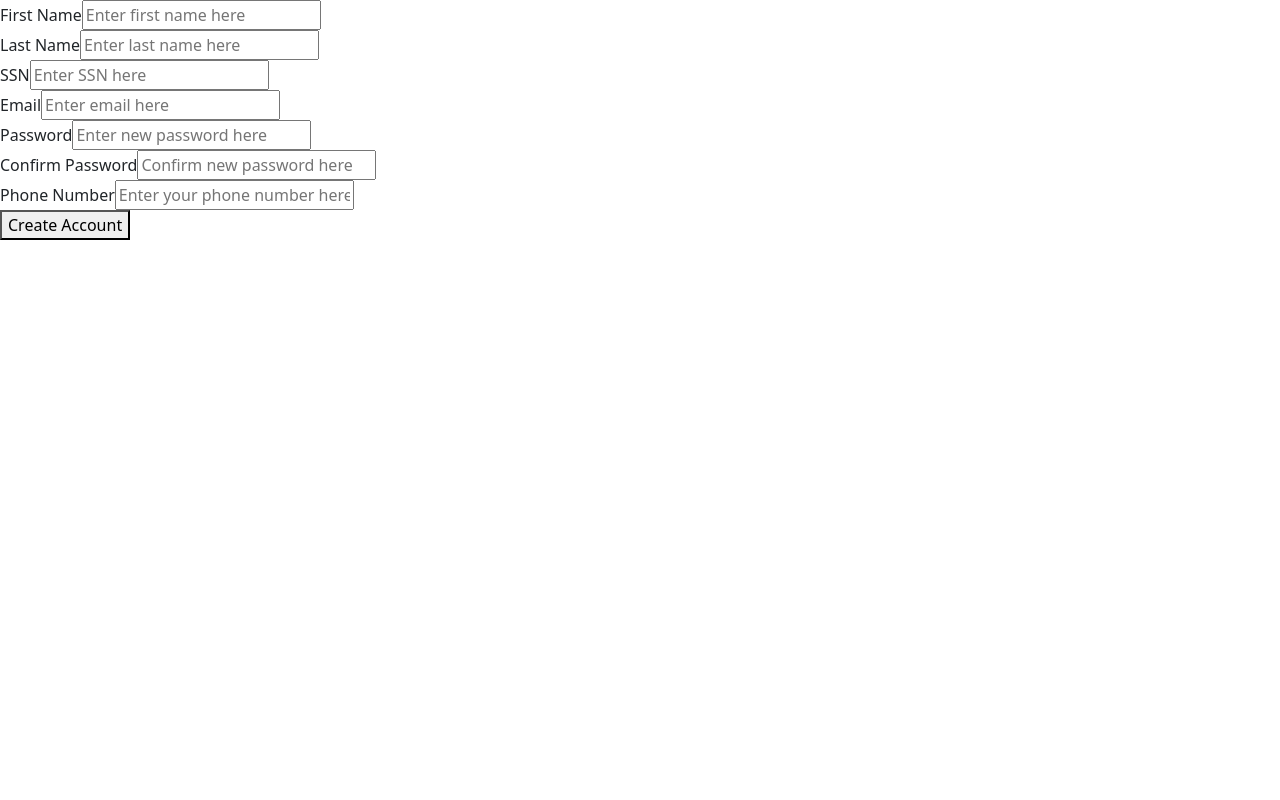
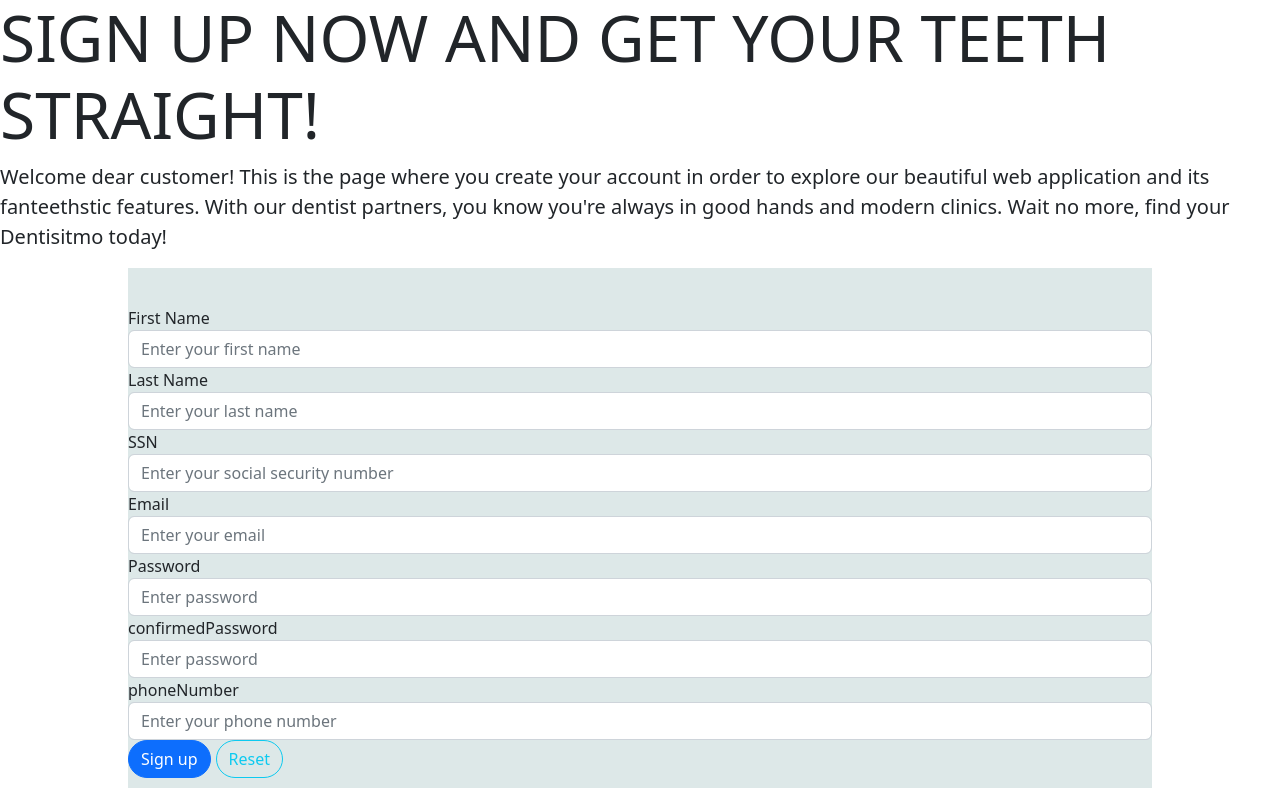
Before and after one commit to alaat91/Dentistemo-frontend, a Vue app: page /signup in a window 1280 px wide. Built offline with nearby package versions, Linux system fonts and the light colour scheme; no server answers.

Commit message:
Refactor sign-up page

```diff
--- a/jsconfig.json
+++ b/jsconfig.json
@@ -3,5 +3,10 @@
     "jsx": "preserve",
     "target": "ES5"
   },
+  "vueCompilerOptions": {
+    "extensions": [
+      ".vue"
+    ]
+  },
   "include": ["./src/**/*"]
 }
--- a/package.json
+++ b/package.json
@@ -32,6 +32,7 @@
     "husky": "^8.0.2",
     "lint-staged": "^13.0.3",
     "prettier": "^2.7.1",
-    "vite": "^3.2.3"
+    "vite": "^3.2.3",
+    "@volar-plugins/vetur": "latest"
   }
 }
--- a/src/views/Profile.vue
+++ b/src/views/Profile.vue
@@ -1,6 +1,6 @@
 <template>
   <div class="container-fluid">
- <h1 class="header"> Profile </h1>
+    <h1 class="header">Profile</h1>
     <!-- User information inputs-->
     <!--TODO: create input component for reuse + Implement Grid + create upload image functionality-->
     <!-- Implementation for the profile picture upload for the user -->
@@ -10,87 +10,113 @@
         <span class="glyphicon glyphicon-camera"></span>
         <span>Change Image</span>
       </label>
- <input id="file" type="file" onchange="loadFile(event)"/>
+      <input id="file" type="file" onchange="loadFile(event)" />
       <img src="" id="output" width="200" />
     </div>
 
     <div class="info">
       <form>
         <b-row class="lg-12">
-      <b-col cols="4">
-      </b-col>
+          <b-col cols="4"> </b-col>
           <b-col cols="3">
             <label for="firstNameLabel" class="name">First Name</label>
-      <input type="text" class="form-control" id="nameLabel" placeholder="">
+            <input
+              type="text"
+              class="form-control"
+              id="nameLabel"
+              placeholder=""
+            />
             <b-button v-b-modal.modal-1 class="btn btn-success">Edit</b-button>
             <b-modal id="modal-0" title="Enter new first name">
-      <input class="form-control" id="changename">
+              <input class="form-control" id="changename" />
             </b-modal>
           </b-col>
         </b-row>
-    <b-row >
-      <b-col cols="4">
-      </b-col>
+        <b-row>
+          <b-col cols="4"> </b-col>
           <b-col cols="3">
             <label for="lastNameLabel" class="name">Last Name</label>
-      <input  type="text" class="form-control" id="lastNameLabel" placeholder="">
+            <input
+              type="text"
+              class="form-control"
+              id="lastNameLabel"
+              placeholder=""
+            />
             <b-button v-b-modal.modal-1 class="btn btn-success">Edit</b-button>
             <b-modal id="modal-1" title="Enter new last name">
-      <input class="form-control" id="changename">
+              <input class="form-control" id="changename" />
             </b-modal>
           </b-col>
         </b-row>
 
         <b-row>
-        <b-col cols="4">
-      </b-col>
+          <b-col cols="4"> </b-col>
           <b-col cols="4">
             <label for="emailLabel" class="name">Email</label>
-    <input type="email" class="form-control" id="emailLabel" placeholder="">
-   <!--<button type="submit" class="btn btn-success">Edit</button> --> <!--   -->
+            <input
+              type="email"
+              class="form-control"
+              id="emailLabel"
+              placeholder=""
+            />
+            <!--<button type="submit" class="btn btn-success">Edit</button> -->
+            <!--   -->
             <b-button v-b-modal.modal-2 class="btn btn-success">Edit</b-button>
             <b-modal id="modal-2" title="Enter new email">
-      <input type="email" class="form-control" id="changename">
+              <input type="email" class="form-control" id="changename" />
             </b-modal>
           </b-col>
         </b-row>
         <!-- Add input form -->
         <b-row>
+          <b-col cols="4"> </b-col>
           <b-col cols="4">
-          </b-col>
-  <b-col cols="4">
-
             <label for="passwordLabel" class="name">Password</label>
-    <input type="password" class="form-control" id="passwordLabel" placeholder="">
-   <b-button v-b-modal.modal-3 id="buttonEdit" class="btn btn-success">Edit</b-button>
+            <input
+              type="password"
+              class="form-control"
+              id="passwordLabel"
+              placeholder=""
+            />
+            <b-button v-b-modal.modal-3 id="buttonEdit" class="btn btn-success"
+              >Edit</b-button
+            >
             <b-modal id="modal-3" title="Change password">
-    <div> Enter old password </div>
-      <input class="form-control"   type="password" id="changename">
-      <div> Enter new password </div>
-      <input class="form-control"  type="password" id="changename1" required>
+              <div>Enter old password</div>
+              <input class="form-control" type="password" id="changename" />
+              <div>Enter new password</div>
+              <input
+                class="form-control"
+                type="password"
+                id="changename1"
+                required
+              />
             </b-modal>
           </b-col>
         </b-row>
 
         <b-row>
- <b-col cols="4">
+          <b-col cols="4"> </b-col>
+          <b-col cols="2">
+            <button type="submit" class="btn btn-primary" id="backButton">
+              Go back
+            </button>
           </b-col>
           <b-col cols="2">
-  <button type="submit" class="btn btn-primary" id="backButton">Go back</button>
-  </b-col>
-  <b-col cols="2">
-  <button type="submit" class="btn btn-danger" id="deleteButton">Delete</button>
+            <button type="submit" class="btn btn-danger" id="deleteButton">
+              Delete
+            </button>
           </b-col>
           <b-col col="2">
-    <button type="submit" class="btn btn-primary" id="logoutButton">Log out</button>
+            <button type="submit" class="btn btn-primary" id="logoutButton">
+              Log out
+            </button>
           </b-col>
         </b-row>
       </form>
     </div>
   </div>
 </template>
-
-
 
 <script>
 export default {
@@ -99,12 +125,8 @@ export default {
       User: '',
     }
   },
-
 }
-
 </script>
-
-
 
 <style scoped>
 .header {
@@ -114,14 +136,13 @@ export default {
   font-weight: bold;
   padding-left: 3px;
   position: static;
-  background-color: lightskyblue ;
+  background-color: lightskyblue;
 }
-.name{
+.name {
   font-weight: bold;
 }
-#buttonEdit{
+#buttonEdit {
   margin-bottom: 20px;
-
 }
 
 label {
@@ -130,7 +151,7 @@ label {
 }
 input,
 label {
- margin: .4rem 0;
+  margin: 0.4rem 0;
 }
 .profile-pic {
   color: transparent;
@@ -164,7 +185,7 @@ label {
   align-items: center;
   background-color: rgba(0, 0, 0, 0.8);
   z-index: 10000;
- color: #FAFAFA;
+  color: #fafafa;
   transition: background-color 0.2s ease-in-out;
   border-radius: 100px;
   margin-bottom: 0;
--- a/src/views/SignUp.vue
+++ b/src/views/SignUp.vue
@@ -1,62 +1,99 @@
 <template>
-  <form @submit.prevent="submitHandler">
-    <div>
-      <label>First Name</label>
-      <input
-        type="firstName"
-        v-model="form.firstName"
-        placeholder="Enter first name here"
-      />
-    </div>
+  <div>
+    <b-jumbotron
+      header="SIGN UP NOW AND GET YOUR TEETH STRAIGHT!"
+      lead="Welcome dear customer!
+      This is the page where you create your account in order to explore our beautiful
+      web application and its fanteethstic features. With our dentist partners,
+      you know you're always in good hands and modern clinics. Wait no more,
+      find your Dentisitmo today!"
+    />
+    <b-form
+      class="col-12 col-md-4"
+      @submit.prevent="onSubmit"
+      @reset.prevent="onReset"
+      v-if="show"
+    >
+      <b-form-group id="input-group-1" label="First Name" label-for="input-1">
+        <b-form-input
+          id="input-1"
+          v-model="form.firstName"
+          type="firstname"
+          placeholder="Enter your first name"
+          required
+        ></b-form-input>
+      </b-form-group>
 
-    <div>
-      <label>Last Name</label>
-      <input
-        type="lastName"
-        v-model="form.lastName"
-        placeholder="Enter last name here"
-      />
-    </div>
+      <b-form-group id="input-group-2" label="Last Name" label-for="input-2">
+        <b-form-input
+          id="input-2"
+          v-model="form.lastName"
+          placeholder="Enter your last name"
+          required
+        ></b-form-input>
+      </b-form-group>
 
-    <div>
-      <label>SSN</label>
-      <input type="SSN" v-model="form.SSN" placeholder="Enter SSN here" />
-    </div>
+      <b-form-group id="input-group-3" label="SSN" label-for="input-3">
+        <b-form-input
+          id="input-3"
+          v-model="form.SSN"
+          type="SSN"
+          placeholder="Enter your social security number"
+          required
+        ></b-form-input>
+      </b-form-group>
 
-    <div>
-      <label>Email</label>
-      <input type="email" v-model="form.email" placeholder="Enter email here" />
-    </div>
+      <b-form-group id="input-group-4" label="Email" label-for="input-3">
+        <b-form-input
+          id="input-3"
+          v-model="form.email"
+          placeholder="Enter your email"
+          required
+        ></b-form-input>
+      </b-form-group>
 
-    <div>
-      <label>Password</label>
-      <input
-        type="password"
-        v-model="form.password"
-        placeholder="Enter new password here"
-      />
-    </div>
+      <b-form-group id="input-group-5" label="Password" label-for="input-4">
+        <b-form-input
+          type="password"
+          id="input-4"
+          v-model="form.password"
+          placeholder="Enter password"
+          required
+        ></b-form-input>
+      </b-form-group>
 
-    <div>
-      <label>Confirm Password</label>
-      <input
-        type="password"
-        v-model="form.confirmPassword"
-        placeholder="Confirm new password here"
-      />
-    </div>
+      <b-form-group
+        id="input-group-6"
+        label="confirmedPassword"
+        label-for="input-5"
+      >
+        <b-form-input
+          type="password"
+          id="input-4"
+          v-model="form.confirmPassword"
+          placeholder="Enter password"
+          required
+        ></b-form-input>
+      </b-form-group>
 
-    <div>
-      <label>Phone Number</label>
-      <input
-        type="phoneNumber"
-        v-model="form.phoneNumber"
-        placeholder="Enter your phone number here"
-      />
-    </div>
+      <b-form-group id="input-group-7" label="phoneNumber" label-for="input-6">
+        <b-form-input
+          type="phoneNumber"
+          id="input-4"
+          v-model="form.phoneNumber"
+          placeholder="Enter your phone number"
+          required
+        ></b-form-input>
+      </b-form-group>
 
-    <button type="submit">Create Account</button>
-  </form>
+      <b-button class="signupbtn" type="submit" pill variant="primary"
+        >Sign up</b-button
+      >
+      <b-button class="resetbtn" type="reset" pill variant="outline-info"
+        >Reset</b-button
+      >
+    </b-form>
+  </div>
 </template>
 
 <script>
@@ -64,7 +101,7 @@ import { API } from '../config/api'
 
 export default {
   name: 'Signup',
-  data: function () {
+  data() {
     return {
       form: {
         firstName: '',
@@ -75,11 +112,13 @@ export default {
         confirmPassword: '',
         phoneNumber: '',
       },
+      show: true,
     }
   },
 
   methods: {
-    submitHandler: async function (e) {
+    /*
+    onSubmit: async function (e) {
       try {
         console.log(this.form)
         const res = await API.post('/auth/signup', this.form)
@@ -89,8 +128,58 @@ export default {
         console.error(error)
       }
     },
+    */
+
+    async onSubmit() {
+      setTimeout(function () {
+        window.location.reload()
+      }, 0)
+      API.post('auth/signup', {
+        firstName: this.form.firstName,
+        lastName: this.form.lastName,
+        email: this.form.email,
+        SSN: this.form.SSN,
+        password: this.form.password,
+        confirmPassword: this.form.confirmPassword,
+        phoneNumber: this.form.phoneNumber,
+      }).then((response) => {
+        localStorage.setItem('token', res.data.token)
+        this.$router.push('/')
+      })
+    },
+
+    async onReset() {
+      // Reset our form values
+      this.form.firstName = ''
+      this.form.lastName = ''
+      this.form.SSN = ''
+      this.form.email = ''
+      this.form.password = ''
+      this.form.confirmPassword = ''
+      this.form.phoneNumber = ''
+      // Trick to reset/clear native browser form validation state
+      this.show = false
+      this.$nextTick(() => {
+        this.show = true
+      })
+    },
   },
 }
 </script>
 
-<style scoped></style>
+<style scoped>
+.col-12 {
+  padding-top: 3%;
+  background-color: #dde8e8;
+  margin: 0 auto;
+  width: 80%; /* value of your choice which suits your alignment */
+}
+.signupbtn {
+  margin-right: 5px;
+  margin-bottom: 10px;
+}
+.resetbtn {
+  margin-right: 5px;
+  margin-bottom: 10px;
+}
+</style>
```
Also changed, not shown: 1 other file (tests, documents, lock files or other folders). Lines whose indentation alone changed are shown as unchanged.
